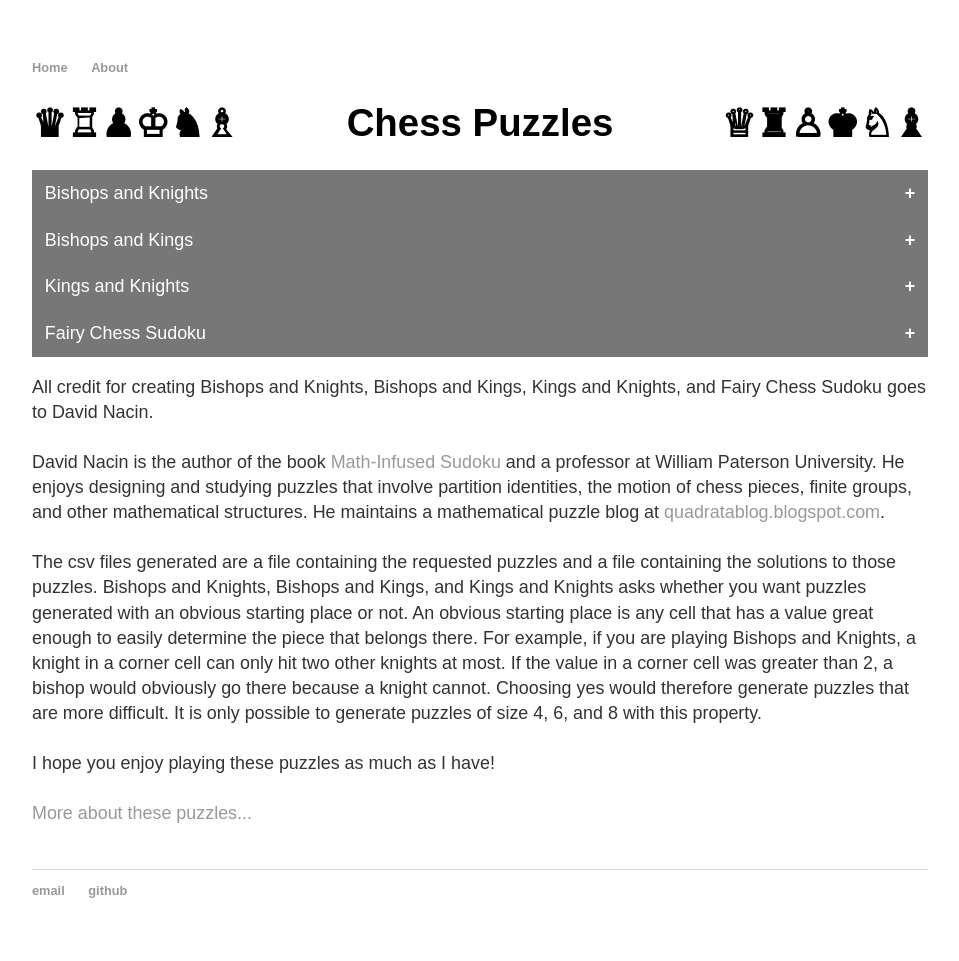
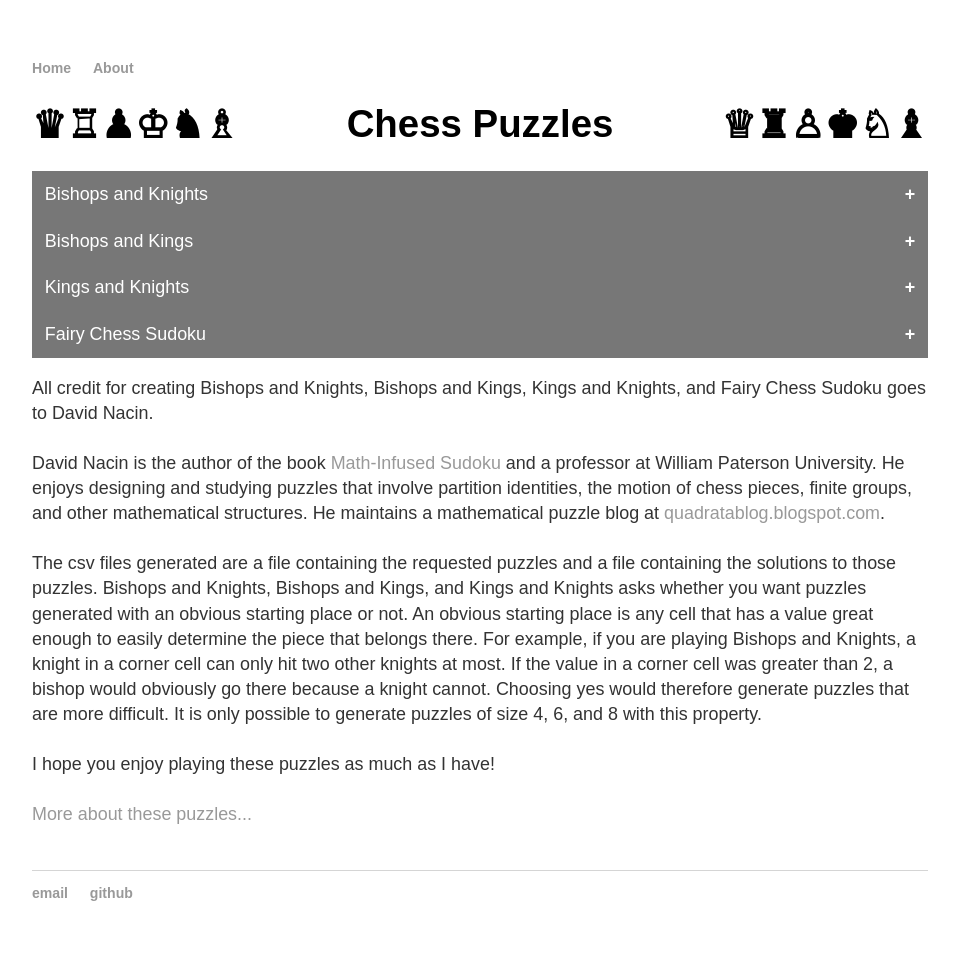
Before and after one commit to CThielsen1/CThielsen1.github.io, a Jekyll site: the page built from index.html, in a window 1280 px wide. Shown: the whole page, without its empty margins (160-1119 px from the left). Built offline with Jekyll 4.4.1, drawn with Linux system fonts in a browser that asks for light colours.

Commit message:
Update main.css

```diff
--- a/css/main.css
+++ b/css/main.css
@@ -8,12 +8,12 @@ nav ul, footer ul {
     padding: 0px;
     list-style: none;
     font-weight: bold;
-    font-size: 1vw;
+    font-size: 1.1vw;
 }
 nav ul li, footer ul li {
     font-family: Arial, Helvetica, sans-serif;
     display: inline;
-    margin-right: 20px;
+    margin-right: 1.4vw;
 }
 a {
     font-family: Arial, Helvetica, sans-serif;
@@ -48,5 +48,5 @@ p {
 footer {
     font-family: Arial, Helvetica, sans-serif;
     border-top: 1px solid #d5d5d5;
-    font-size: 1vw;
+    font-size: 0.9vw;
 }
```
